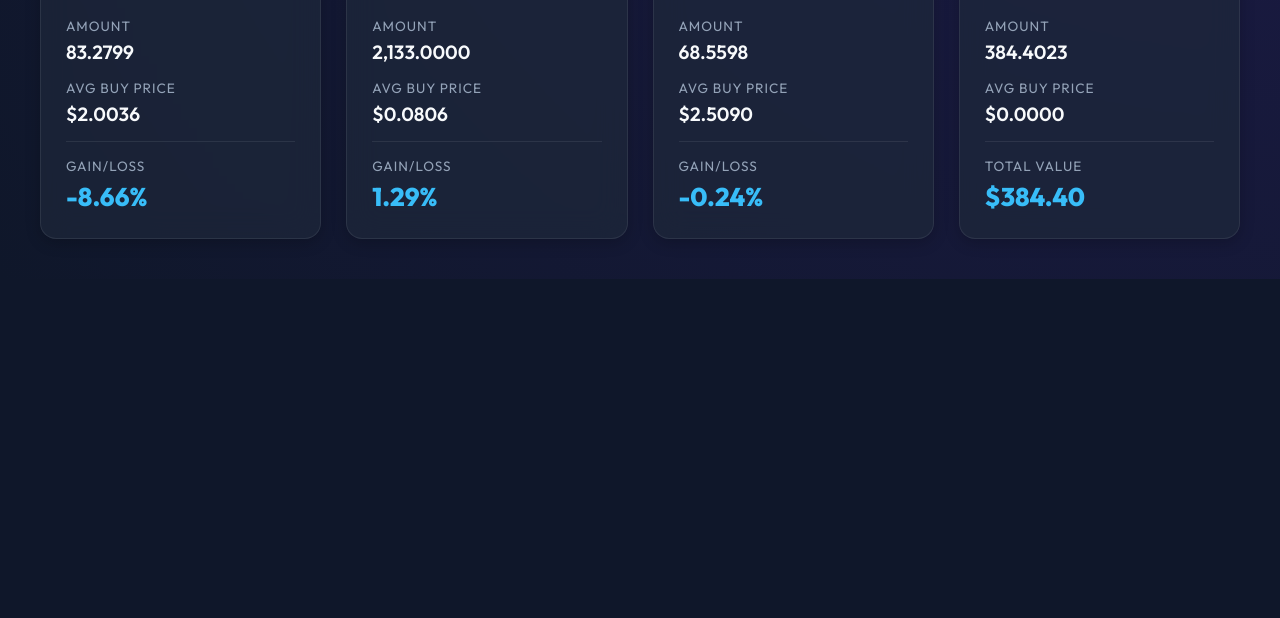
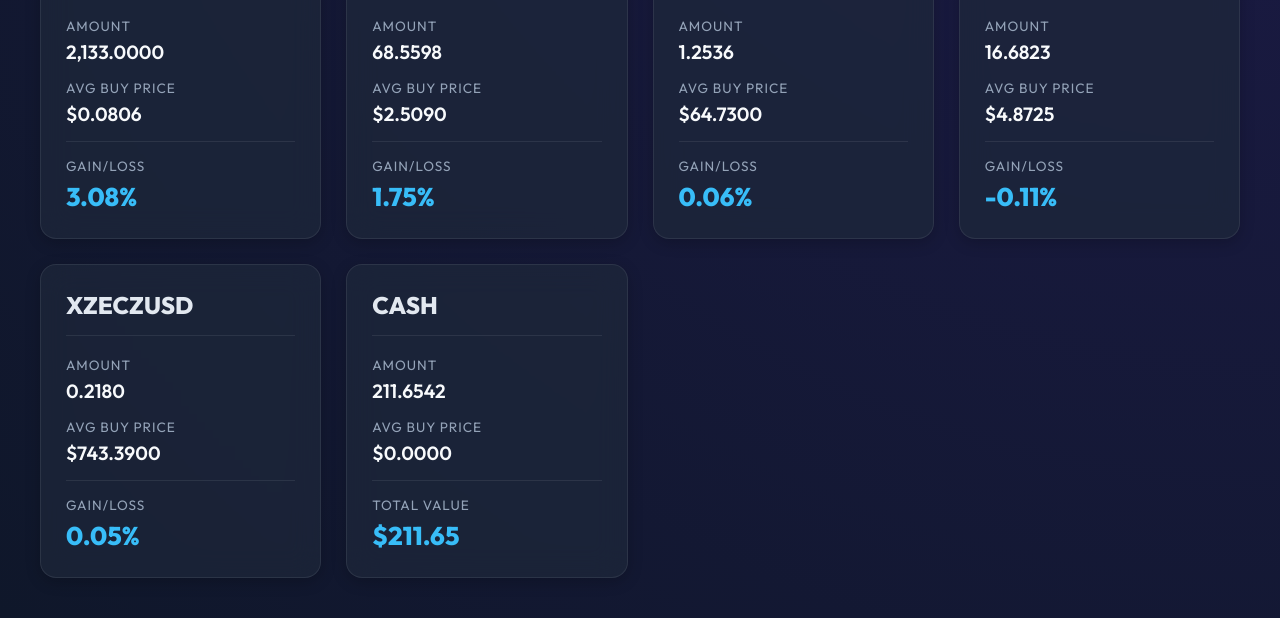
Before and after one commit to wskim2/trading-dashboard, a plain HTML site: page coin_kraken.html in a window 1280 px wide. Shown: the part 606-1224 px from the top of the page. Before the commit the page ends 885 px from the top, so only its background shows below. Drawn offline with Linux system fonts and the light colour scheme.

Commit message:
Auto-update coin_kraken.html

```diff
--- a/coin_kraken.html
+++ b/coin_kraken.html
@@ -165,28 +165,13 @@
 
             <div class="balance-container">
                 <p class="label">Total Estimated Equity</p>
-                <div class="total-balance" style="font-size: 3rem; margin-bottom: 20px;">$882.58</div>
+                <div class="total-balance" style="font-size: 3rem; margin-bottom: 20px;">$888.48</div>
                 <p class="label">Total Estimated P/L</p>
-                <div class="total-balance">-31.58%</div>
+                <div class="total-balance">-31.13%</div>
                 <div class="update-time">Last updated: 20261126</div>
             </div>
 
             <div class="grid">
-
-            <div class="card">
-                <div class="card-header">
-                    <h2>PEARLUSD</h2>
-                </div>
-                <div class="card-body">
-                    <p class="label">Amount</p>
-                    <p class="value">83.2799</p>
-                    <p class="label">Avg Buy Price</p>
-                    <p class="value">$2.0036</p>
-                    <div class="divider"></div>
-                    <p class="label">Gain/Loss</p>
-                    <p class="value highlight">-8.66%</p>
-                </div>
-            </div>
 
             <div class="card">
                 <div class="card-header">
@@ -199,7 +184,7 @@
                     <p class="value">$0.0806</p>
                     <div class="divider"></div>
                     <p class="label">Gain/Loss</p>
-                    <p class="value highlight">1.29%</p>
+                    <p class="value highlight">3.08%</p>
                 </div>
             </div>
 
@@ -214,7 +199,52 @@
                     <p class="value">$2.5090</p>
                     <div class="divider"></div>
                     <p class="label">Gain/Loss</p>
-                    <p class="value highlight">-0.24%</p>
+                    <p class="value highlight">1.75%</p>
+                </div>
+            </div>
+
+            <div class="card">
+                <div class="card-header">
+                    <h2>HYPEUSD</h2>
+                </div>
+                <div class="card-body">
+                    <p class="label">Amount</p>
+                    <p class="value">1.2536</p>
+                    <p class="label">Avg Buy Price</p>
+                    <p class="value">$64.7300</p>
+                    <div class="divider"></div>
+                    <p class="label">Gain/Loss</p>
+                    <p class="value highlight">0.06%</p>
+                </div>
+            </div>
+
+            <div class="card">
+                <div class="card-header">
+                    <h2>UNIUSD</h2>
+                </div>
+                <div class="card-body">
+                    <p class="label">Amount</p>
+                    <p class="value">16.6823</p>
+                    <p class="label">Avg Buy Price</p>
+                    <p class="value">$4.8725</p>
+                    <div class="divider"></div>
+                    <p class="label">Gain/Loss</p>
+                    <p class="value highlight">-0.11%</p>
+                </div>
+            </div>
+
+            <div class="card">
+                <div class="card-header">
+                    <h2>XZECZUSD</h2>
+                </div>
+                <div class="card-body">
+                    <p class="label">Amount</p>
+                    <p class="value">0.2180</p>
+                    <p class="label">Avg Buy Price</p>
+                    <p class="value">$743.3900</p>
+                    <div class="divider"></div>
+                    <p class="label">Gain/Loss</p>
+                    <p class="value highlight">0.05%</p>
                 </div>
             </div>
 
@@ -224,12 +254,12 @@
                 </div>
                 <div class="card-body">
                     <p class="label">Amount</p>
-                    <p class="value">384.4023</p>
+                    <p class="value">211.6542</p>
                     <p class="label">Avg Buy Price</p>
                     <p class="value">$0.0000</p>
                     <div class="divider"></div>
                     <p class="label">Total Value</p>
-                    <p class="value highlight">$384.40</p>
+                    <p class="value highlight">$211.65</p>
                 </div>
             </div>
 
```
